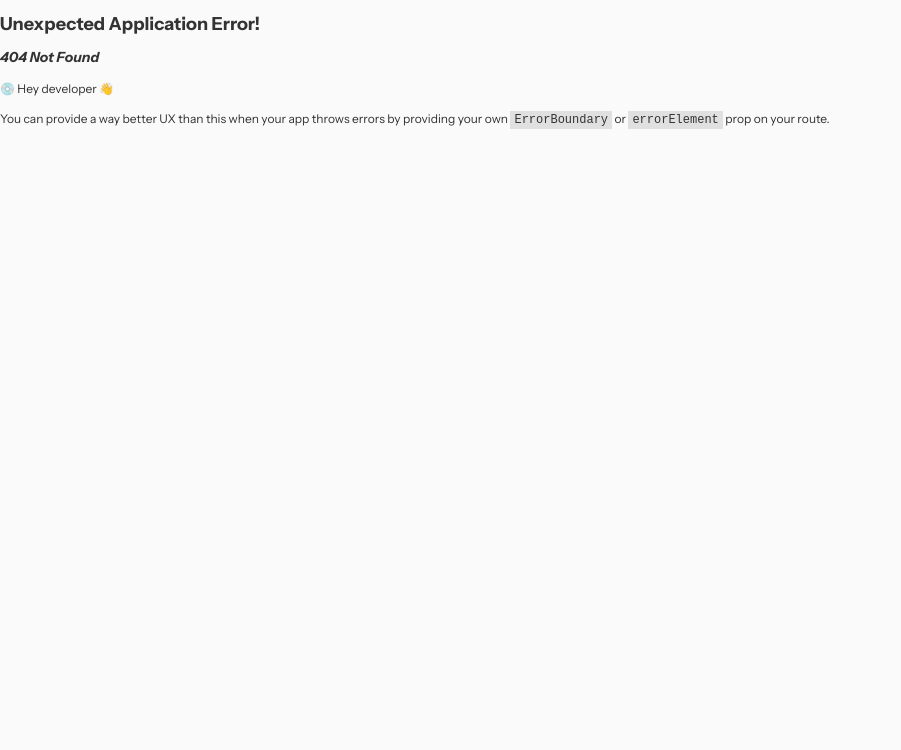
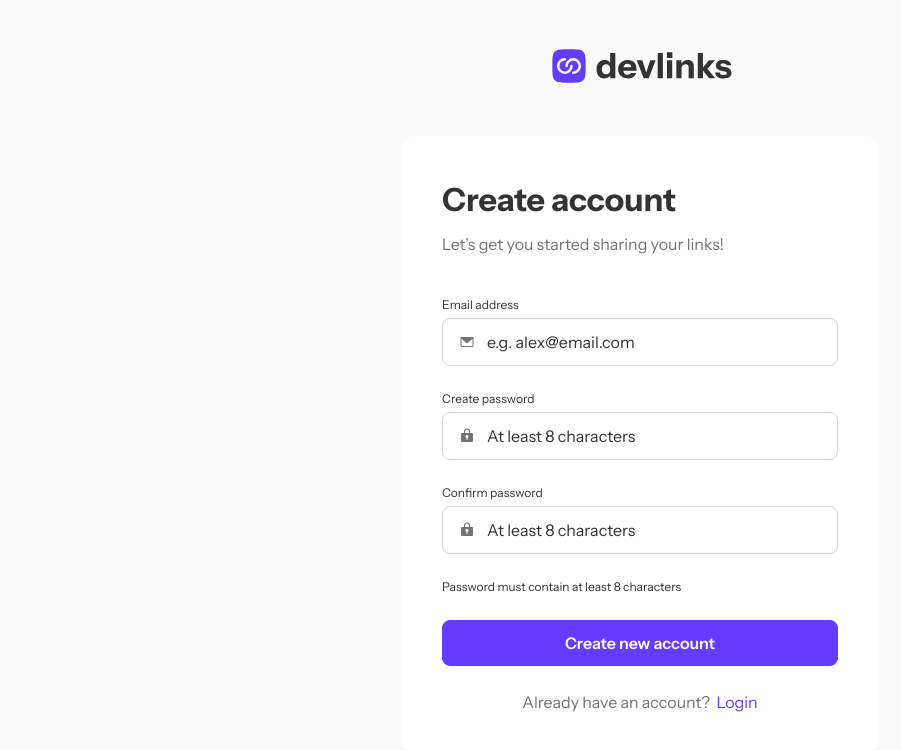
Before and after one commit to Ex-Zy/link-sharing-app, a React (Vite) app: page /create-account in a window 1280 px wide. Before the commit this address had no page. Shown: the top 750 px of the page, without its empty margins (0-901 px from the left). Built offline with nearby package versions, Linux system fonts and the light colour scheme.

Commit message:
:star: feat: add CreateAccount

```diff
--- /dev/null
+++ b/src/components/CreateAccountForm/CreateAccountForm.scss
@@ -0,0 +1,31 @@
+.create-account-form {
+  --form-padding: 2.5rem; // 40px
+
+  width: 29.75rem; // 476px
+  padding: var(--form-padding, 2.5rem); // 40px
+  background-color: var(--white-color, #fff);
+  border-radius: var(--radius-lg, 0.75rem); // 12px
+
+  &__title {
+    margin: 0;
+  }
+
+  &__subtitle {
+    margin-block: 0.5rem 0;
+  }
+
+  &__divider {
+    @include size(100%, 0);
+
+    margin-block: 2.5rem 0;
+  }
+
+  // set margin-top for all elements after divider
+  &__divider ~ * {
+    margin-block: 1.5rem 0;
+  }
+
+  &__footer {
+    text-align: center;
+  }
+}
--- /dev/null
+++ b/src/components/CreateAccountForm/CreateAccountForm.tsx
@@ -0,0 +1,81 @@
+import '@/components/CreateAccountForm/CreateAccountForm.scss'
+
+import { useFormik } from 'formik'
+import { Link } from 'react-router-dom'
+
+import { Button } from '@/components/Base/Button/Button.tsx'
+import { FormInput } from '@/components/Base/FormInput/FormInput.tsx'
+import { validationSchema } from '@/components/CreateAccountForm/validationSchema.ts'
+
+export const CreateAccountForm = () => {
+  const formik = useFormik({
+    initialValues: {
+      email: '',
+      password: '',
+      confirmPassword: ''
+    },
+    validationSchema,
+    onSubmit: (values, actions) => {
+      console.log(values, actions)
+    }
+  })
+
+  return (
+    <form className="create-account-form" onSubmit={formik.handleSubmit}>
+      <h1 className="create-account-form__title heading-m">Create account</h1>
+      <p className="create-account-form__subtitle body-m">
+        Let’s get you started sharing your links!
+      </p>
+      <div className="create-account-form__divider" />
+      <FormInput
+        type="email"
+        name="email"
+        label="Email address"
+        placeholder="e.g. alex@email.com"
+        id="email"
+        icon={<img src="src/assets/icons/icon-email.svg" alt="Email" />}
+        isError={!!(formik.touched.email && formik.errors.email)}
+        errorMessage={formik.errors.email}
+        value={formik.values.email}
+        onChange={formik.handleChange}
+        onBlur={formik.handleBlur}
+      />
+      <FormInput
+        type="password"
+        name="password"
+        label="Create password"
+        placeholder="At least 8 characters"
+        id="password"
+        icon={<img src="src/assets/icons/icon-password.svg" alt="Password" />}
+        isError={!!(formik.touched.password && formik.errors.password)}
+        errorMessage={formik.errors.password}
+        value={formik.values.password}
+        onChange={formik.handleChange}
+        onBlur={formik.handleBlur}
+      />
+      <FormInput
+        type="password"
+        name="confirmPassword"
+        label="Confirm password"
+        placeholder="At least 8 characters"
+        id="confirmPassword"
+        icon={<img src="src/assets/icons/icon-password.svg" alt="Password" />}
+        isError={!!(formik.touched.confirmPassword && formik.errors.confirmPassword)}
+        errorMessage={formik.errors.confirmPassword}
+        value={formik.values.confirmPassword}
+        onChange={formik.handleChange}
+        onBlur={formik.handleBlur}
+      />
+      <p>Password must contain at least 8 characters</p>
+      <Button type="submit" variant="block" uiType="primary">
+        Create new account
+      </Button>
+      <p className="create-account-form__footer body-m">
+        Already have an account? &nbsp;
+        <Link className="link" to="/login">
+          Login
+        </Link>
+      </p>
+    </form>
+  )
+}
--- /dev/null
+++ b/src/components/CreateAccountForm/validationSchema.ts
@@ -0,0 +1,9 @@
+import { object, ref, string } from 'yup'
+
+export const validationSchema = object({
+  email: string().required("Can't be empty").email('Invalid email'),
+  password: string().required("Can't be empty").min(6, 'Minimum 6 characters'),
+  confirmPassword: string()
+    .required("Can't be empty")
+    .oneOf([ref('password')], 'Passwords must match')
+})
--- a/src/components/LoginForm/LoginForm.tsx
+++ b/src/components/LoginForm/LoginForm.tsx
@@ -54,8 +54,8 @@ export const LoginForm = () => {
         Login
       </Button>
       <p className="login-form__footer body-m">
-        Don’t have an account?{' '}
-        <Link className="link" to="">
+        Don’t have an account? &nbsp;
+        <Link className="link" to="/create-account">
           Create account
         </Link>
       </p>
--- a/src/router/router.tsx
+++ b/src/router/router.tsx
@@ -1,10 +1,15 @@
 import { createBrowserRouter } from 'react-router-dom'
 
+import { CreateAccount } from '@/views/CreateAccount'
 import { Login } from '@/views/Login'
 
 export const router = createBrowserRouter([
   {
     path: '/login',
     element: <Login />
+  },
+  {
+    path: '/create-account',
+    element: <CreateAccount />
   }
 ])
--- /dev/null
+++ b/src/views/CreateAccount.tsx
@@ -0,0 +1,10 @@
+import { CreateAccountForm } from '@/components/CreateAccountForm/CreateAccountForm'
+import { AuthLayout } from '@/layouts/AuthLayout/AuthLayout.tsx'
+
+export const CreateAccount = () => {
+  return (
+    <AuthLayout>
+      <CreateAccountForm />
+    </AuthLayout>
+  )
+}
```
